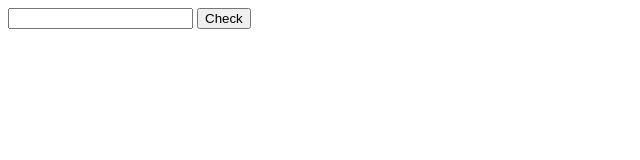
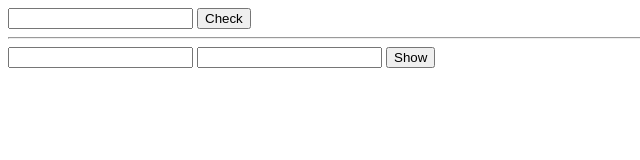
Before and after one commit to ebaluta/Hanging-Game, a plain HTML site: page function-events/index.html in a window 1280 px wide. Shown: the whole page, without its empty margins (0-640 px from the left). Drawn offline with Linux system fonts and the light colour scheme.

Commit message:
Exercise2 done

```diff
--- a/function-events/index.html
+++ b/function-events/index.html
@@ -11,5 +11,10 @@
 	<input type="text" id="field">
 	<input type="submit" value="Check" onclick="check()">
 	<div id="result"></div>
+	<hr>
+	<input type="number" id="field1">
+	<input type="number" id="field2">
+	<input type="submit" value="Show" onclick="exercise2()">
+	<div id="exercise2"></div>
 </body>
 </html>
--- a/function-events/my.js
+++ b/function-events/my.js
@@ -10,3 +10,20 @@ function check(){
         document.getElementById("result").innerHTML="Input is invalid. It's not a number";
     }
 }
+
+
+function exercise2(){
+    var num1 = document.getElementById("field1").value;
+    var num2=document.getElementById("field2").value;
+
+
+    var helper ="";
+
+        for(var i =num1 ;i<=num2 ; i++){
+            helper = helper + i + " ";
+        }
+
+    console.log(helper);
+
+    document.getElementById("exercise2").innerHTML=helper;
+}
```
